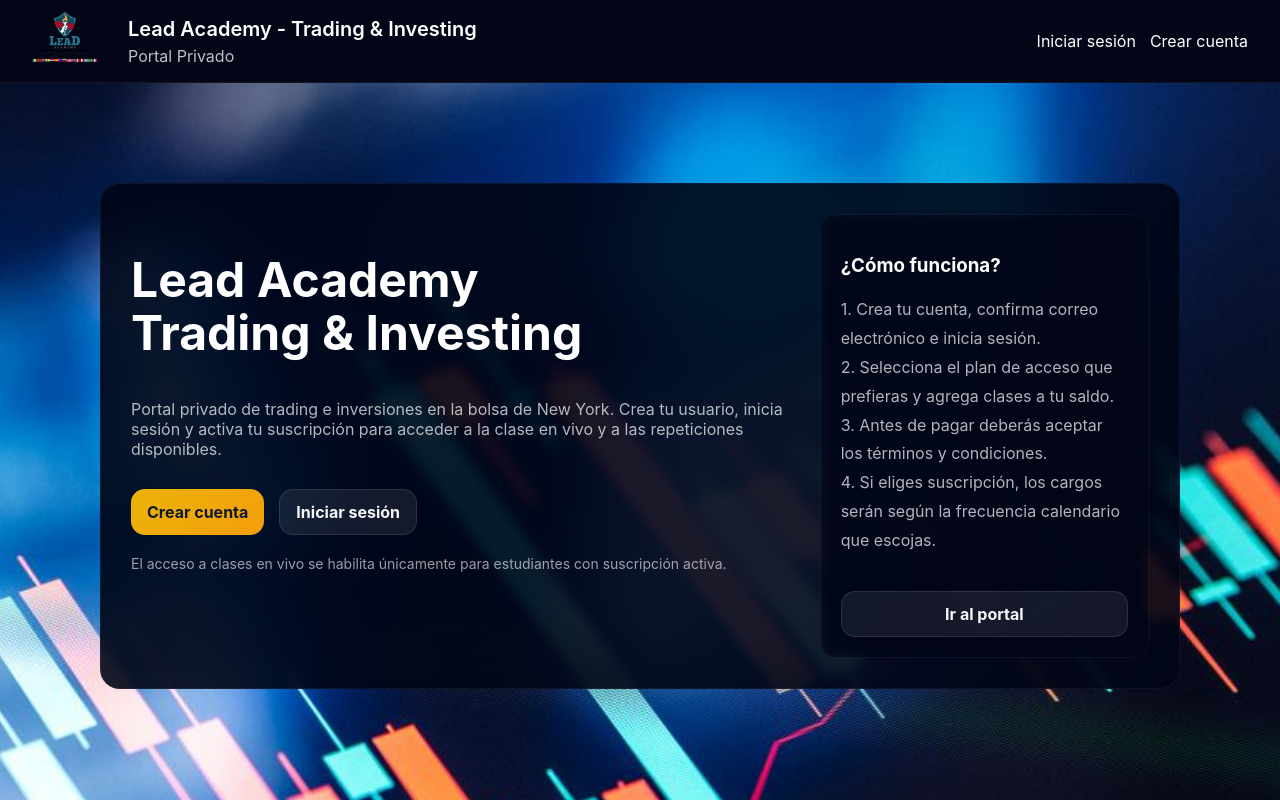
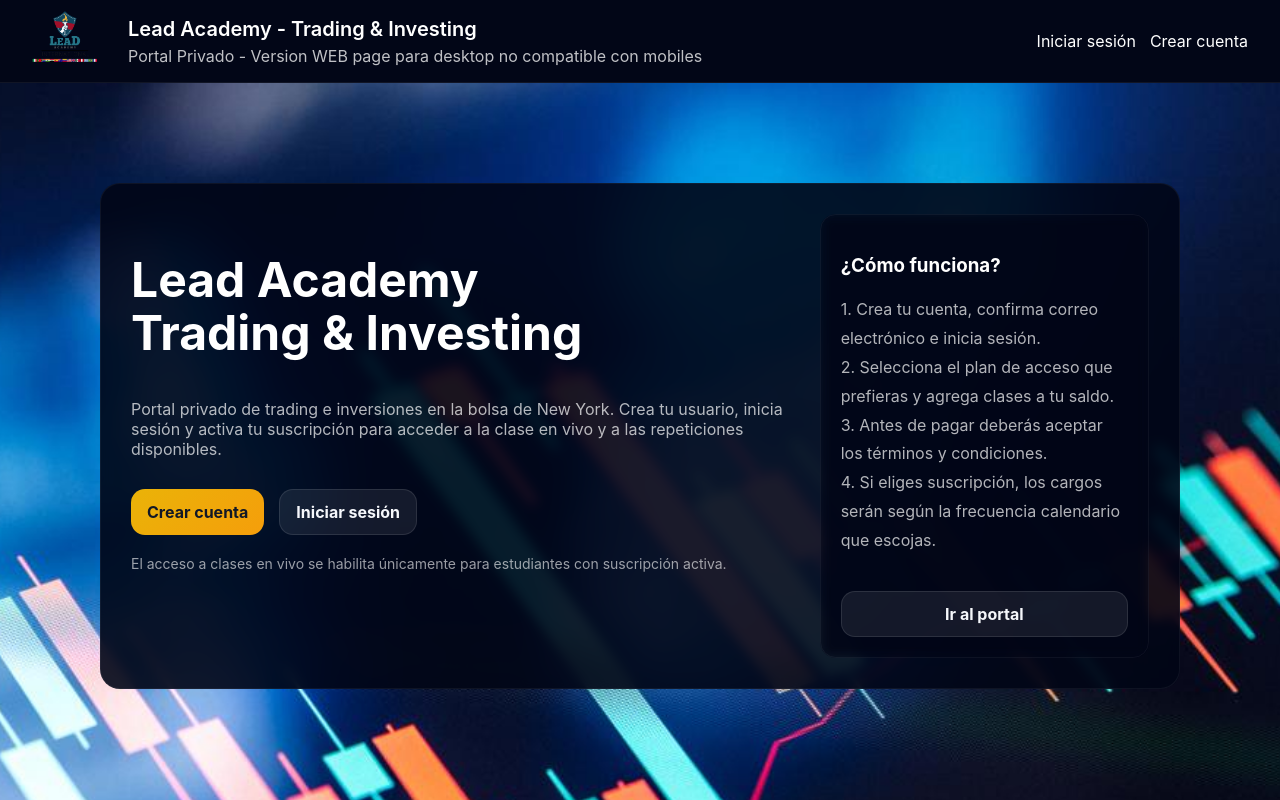
Before and after one commit to leadacademyve-web/Lead-Academy, a Next.js app: page / in a window 1280 px wide. Shown: the top 800 px of the page. Built offline with nearby package versions, Linux system fonts and the light colour scheme; no server answers.

Commit message:
Add files via upload

```diff
--- a/src/components/Header.tsx
+++ b/src/components/Header.tsx
@@ -53,7 +53,7 @@
         <Image src="/Logo.png" alt="Lead Academy - Trading & Investing" width={66} height={66} />
         <div style={{ lineHeight: 1.5 }}>
           <div style={{ fontWeight: 600, fontSize: 20 }}>Lead Academy - Trading & Investing</div>
-          <div style={{ fontSize: 16, opacity: 0.75 }}>Portal Privado</div>
+          <div style={{ fontSize: 16, opacity: 0.75 }}>Portal Privado - Version WEB page para desktop no compatible con mobiles</div>
         </div>
       </Link>
 
```
